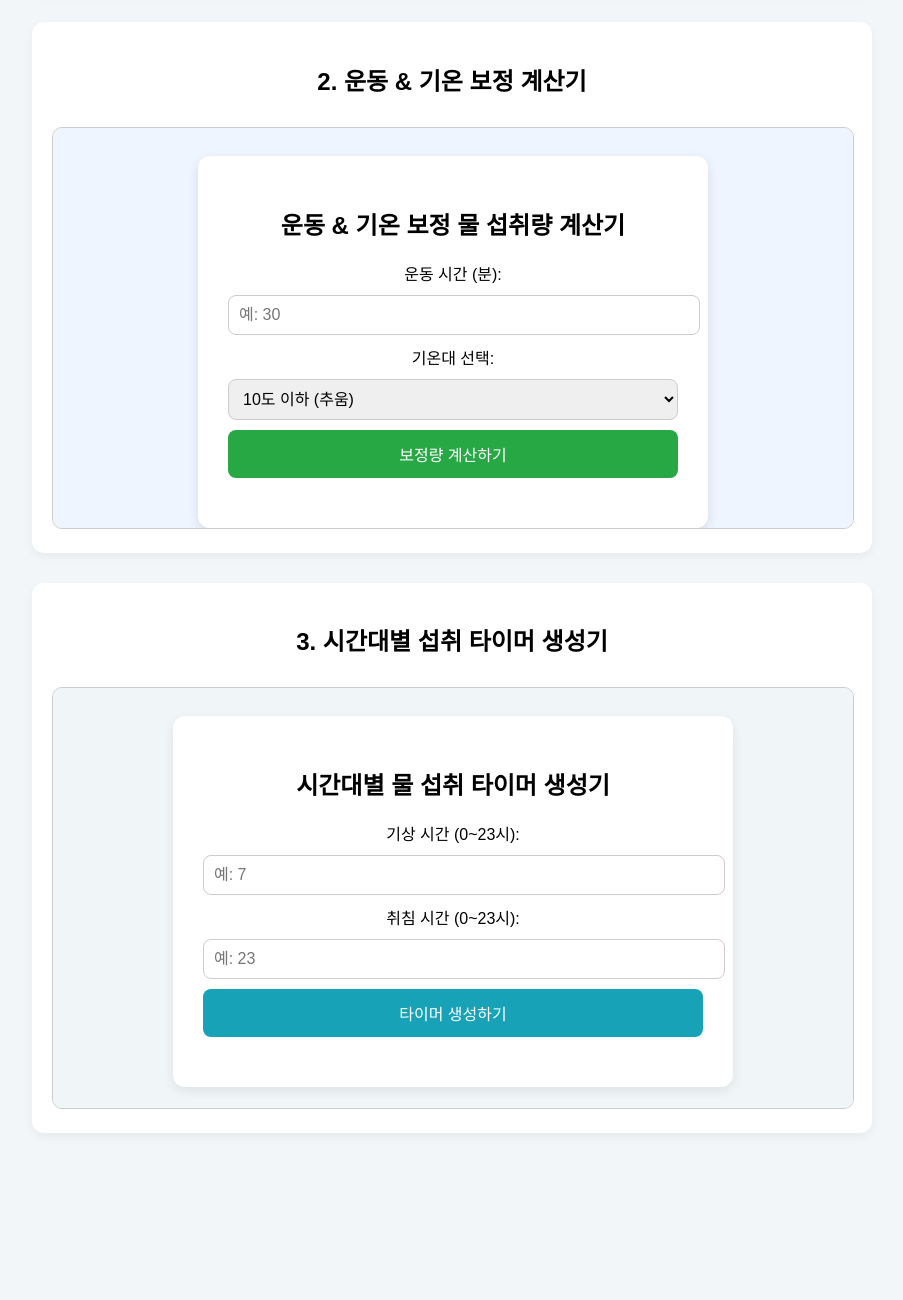
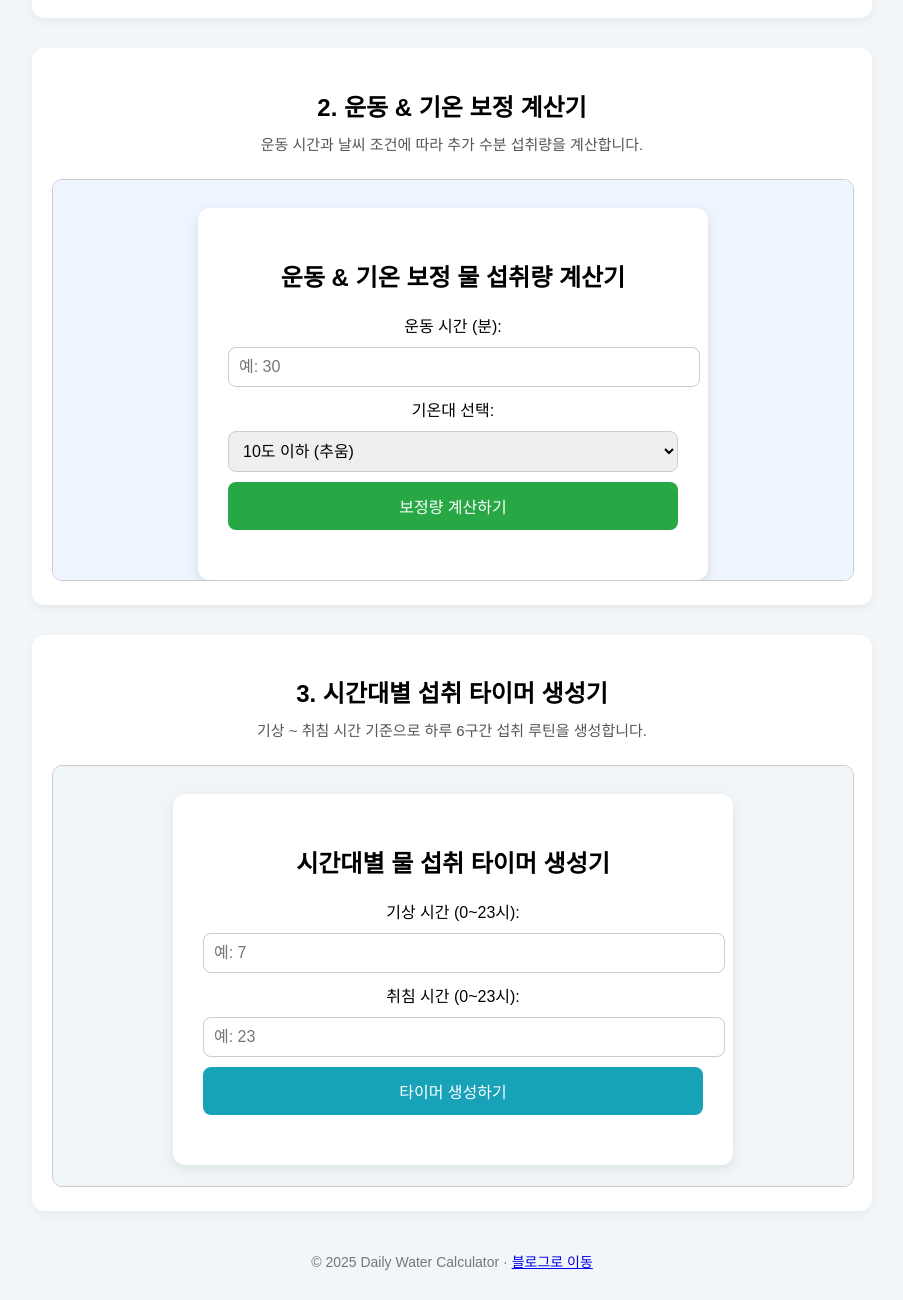
Before and after one commit to Blueknot-s/daily-water-app, a plain HTML site: page index.html in a window 1280 px wide. Shown: the part 720-2020 px from the top of the page, without its empty margins (188-1091 px from the left). Before the commit the page ends 1921 px from the top, so only its background shows below. Drawn offline with Linux system fonts and the light colour scheme.

Commit message:
Update index.html

```diff
--- a/index.html
+++ b/index.html
@@ -5,6 +5,7 @@
   <title>오늘의 물 섭취 루틴 계산기</title>
   <meta name="viewport" content="width=device-width, initial-scale=1.0">
   <meta name="description" content="체중, 운동량, 기온에 따라 물 섭취량을 계산하고 시간대별 타이머까지 확인하는 건강 계산기 패키지">
+  <link rel="icon" href="favicon.ico" type="image/x-icon">
   <style>
     body { font-family: 'Arial', sans-serif; background: #f2f6f8; padding: 30px; }
     h1, h2 { text-align: center; }
@@ -22,6 +23,19 @@
       border-radius: 10px;
       margin-top: 10px;
     }
+    .description {
+      font-size: 15px;
+      color: #555;
+      margin-top: -10px;
+      margin-bottom: 15px;
+      text-align: center;
+    }
+    footer {
+      text-align: center;
+      font-size: 14px;
+      color: #777;
+      margin-top: 40px;
+    }
   </style>
 </head>
 <body>
@@ -30,17 +44,24 @@
 
   <div class="section">
     <h2>1. 하루 물 섭취량 계산기</h2>
-    <iframe src="daily-water-basic.html" height="400"></iframe>
+    <div class="description">체중과 활동량을 기준으로 기본 섭취량을 계산합니다.</div>
+    <iframe src="daily-water-basic.html" height="400" title="기본 섭취량 계산기"></iframe>
   </div>
 
   <div class="section">
     <h2>2. 운동 & 기온 보정 계산기</h2>
-    <iframe src="daily-water-activity-weather.html" height="400"></iframe>
+    <div class="description">운동 시간과 날씨 조건에 따라 추가 수분 섭취량을 계산합니다.</div>
+    <iframe src="daily-water-activity-weather.html" height="400" title="운동 및 기온 보정 계산기"></iframe>
   </div>
 
   <div class="section">
     <h2>3. 시간대별 섭취 타이머 생성기</h2>
-    <iframe src="daily-water-timer.html" height="420"></iframe>
+    <div class="description">기상 ~ 취침 시간 기준으로 하루 6구간 섭취 루틴을 생성합니다.</div>
+    <iframe src="daily-water-timer.html" height="420" title="섭취 루틴 타이머 생성기"></iframe>
   </div>
+
+  <footer>
+    © 2025 Daily Water Calculator · <a href="https://blueknot.tistory.com" target="_blank">블로그로 이동</a>
+  </footer>
 </body>
 </html>
```
